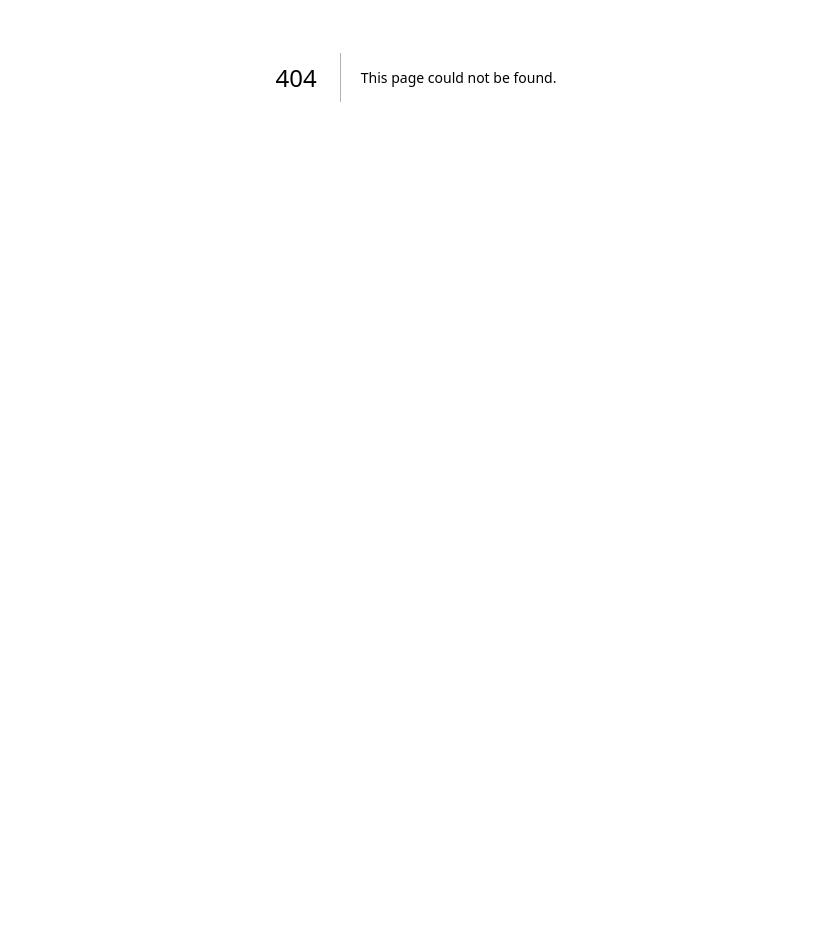
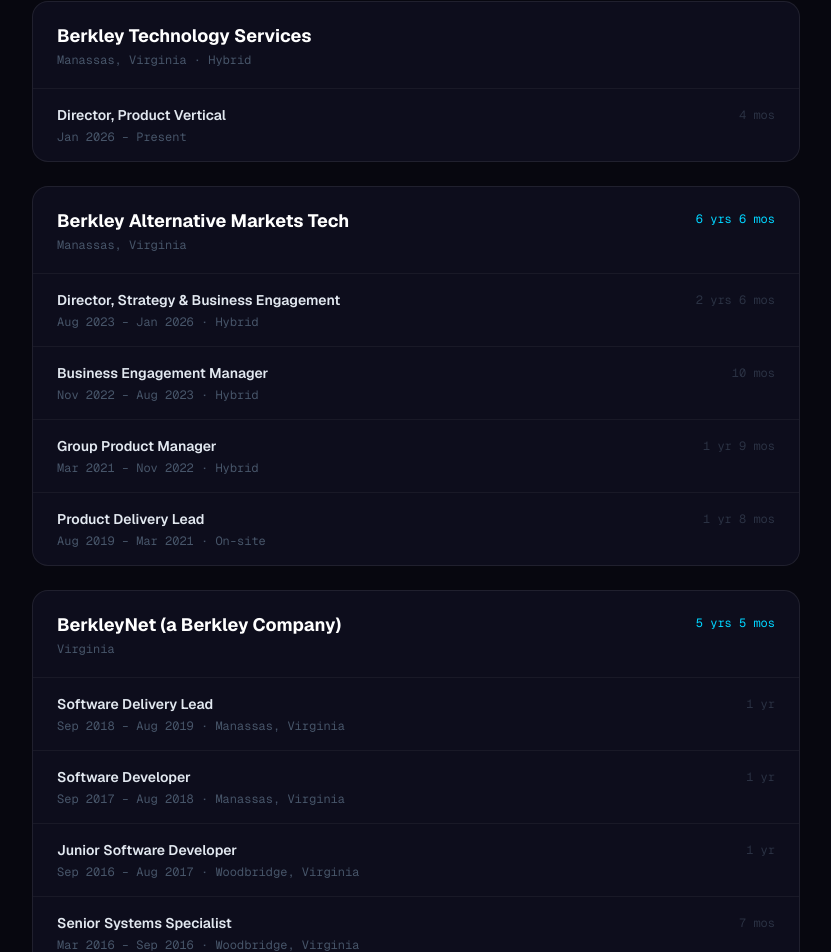
Before and after one commit to drew-lorence-dev/drew-lorence-portfolio, a Next.js app: page /experience in a window 1280 px wide. Before the commit this address had no page. Shown: the part 323-1275 px from the top of the page, without its empty margins (224-1055 px from the left). Before the commit the page ends 800 px from the top, so only its background shows below. Built offline with nearby package versions, Linux system fonts and the light colour scheme.

Commit message:
Add My Experience page with full work history, link in nav

```diff
--- /dev/null
+++ b/app/experience/page.tsx
@@ -0,0 +1,182 @@
+import Nav from "@/components/Nav";
+import Footer from "@/components/Footer";
+
+const experience = [
+  {
+    company: "Berkley Technology Services",
+    location: "Manassas, Virginia · Hybrid",
+    roles: [
+      {
+        title: "Director, Product Vertical",
+        period: "Jan 2026 – Present",
+        duration: "4 mos",
+      },
+    ],
+  },
+  {
+    company: "Berkley Alternative Markets Tech",
+    location: "Manassas, Virginia",
+    totalTenure: "6 yrs 6 mos",
+    roles: [
+      {
+        title: "Director, Strategy & Business Engagement",
+        period: "Aug 2023 – Jan 2026",
+        duration: "2 yrs 6 mos",
+        mode: "Hybrid",
+      },
+      {
+        title: "Business Engagement Manager",
+        period: "Nov 2022 – Aug 2023",
+        duration: "10 mos",
+        mode: "Hybrid",
+      },
+      {
+        title: "Group Product Manager",
+        period: "Mar 2021 – Nov 2022",
+        duration: "1 yr 9 mos",
+        mode: "Hybrid",
+      },
+      {
+        title: "Product Delivery Lead",
+        period: "Aug 2019 – Mar 2021",
+        duration: "1 yr 8 mos",
+        mode: "On-site",
+      },
+    ],
+  },
+  {
+    company: "BerkleyNet (a Berkley Company)",
+    location: "Virginia",
+    totalTenure: "5 yrs 5 mos",
+    roles: [
+      {
+        title: "Software Delivery Lead",
+        period: "Sep 2018 – Aug 2019",
+        duration: "1 yr",
+        location: "Manassas, Virginia",
+      },
+      {
+        title: "Software Developer",
+        period: "Sep 2017 – Aug 2018",
+        duration: "1 yr",
+        location: "Manassas, Virginia",
+      },
+      {
+        title: "Junior Software Developer",
+        period: "Sep 2016 – Aug 2017",
+        duration: "1 yr",
+        location: "Woodbridge, Virginia",
+      },
+      {
+        title: "Senior Systems Specialist",
+        period: "Mar 2016 – Sep 2016",
+        duration: "7 mos",
+        location: "Woodbridge, Virginia",
+      },
+      {
+        title: "Systems Specialist",
+        period: "Apr 2014 – Mar 2016",
+        duration: "2 yrs",
+        location: "Woodbridge, Virginia",
+      },
+    ],
+  },
+  {
+    company: "Insight Global",
+    location: "Arlington, VA",
+    roles: [
+      {
+        title: "Tier II Desktop Support",
+        period: "Dec 2012 – Apr 2014",
+        duration: "1 yr 5 mos",
+      },
+    ],
+  },
+  {
+    company: "Lorence Construction Company",
+    location: "Virginia, Maryland and Washington, DC",
+    roles: [
+      {
+        title: "Carpenter",
+        period: "Jan 2005 – Dec 2011",
+        duration: "7 yrs",
+      },
+    ],
+  },
+];
+
+export default function ExperiencePage() {
+  return (
+    <div className="min-h-screen bg-page text-slate-200 flex flex-col">
+      <Nav />
+
+      <main className="flex-1 pt-28 pb-20 px-6">
+        <div className="max-w-3xl mx-auto">
+
+          {/* Header */}
+          <div className="mb-16">
+            <p className="font-mono text-accent text-sm tracking-widest uppercase mb-3">
+              Experience
+            </p>
+            <h1 className="text-4xl md:text-5xl font-bold text-white mb-4">
+              My Experience
+            </h1>
+            <p className="text-slate-400 leading-relaxed text-base max-w-xl">
+              Over a decade building software and leading product teams in the
+              commercial insurance space — from writing code to setting direction.
+            </p>
+          </div>
+
+          {/* Timeline */}
+          <div className="space-y-6">
+            {experience.map((entry) => (
+              <div
+                key={entry.company}
+                className="rounded-2xl border border-white/8 bg-surface overflow-hidden"
+              >
+                {/* Company header */}
+                <div className="px-6 py-5 border-b border-white/5 flex items-start justify-between gap-4">
+                  <div>
+                    <h2 className="text-lg font-bold text-white">{entry.company}</h2>
+                    <p className="text-xs font-mono text-muted mt-0.5">{entry.location}</p>
+                  </div>
+                  {entry.totalTenure && (
+                    <span className="text-xs font-mono text-accent shrink-0 mt-1">
+                      {entry.totalTenure}
+                    </span>
+                  )}
+                </div>
+
+                {/* Roles */}
+                <div className="divide-y divide-white/5">
+                  {entry.roles.map((role) => (
+                    <div
+                      key={role.title + role.period}
+                      className="px-6 py-4 flex items-start justify-between gap-4"
+                    >
+                      <div>
+                        <p className="text-sm font-semibold text-slate-200">
+                          {role.title}
+                        </p>
+                        <p className="text-xs font-mono text-muted mt-1">
+                          {role.period}
+                          {"mode" in role && role.mode ? ` · ${role.mode}` : ""}
+                          {"location" in role && role.location ? ` · ${role.location}` : ""}
+                        </p>
+                      </div>
+                      <span className="text-xs font-mono text-muted/50 shrink-0 mt-0.5">
+                        {role.duration}
+                      </span>
+                    </div>
+                  ))}
+                </div>
+              </div>
+            ))}
+          </div>
+        </div>
+      </main>
+
+      <Footer />
+    </div>
+  );
+}
--- a/components/Nav.tsx
+++ b/components/Nav.tsx
@@ -8,6 +8,7 @@
   { label: "About", href: "#about" },
   { label: "Build", href: "#projects" },
   { label: "Music", href: "#music" },
+  { label: "Experience", href: "/experience" },
   { label: "Contact", href: "#contact" },
 ];
 
```
